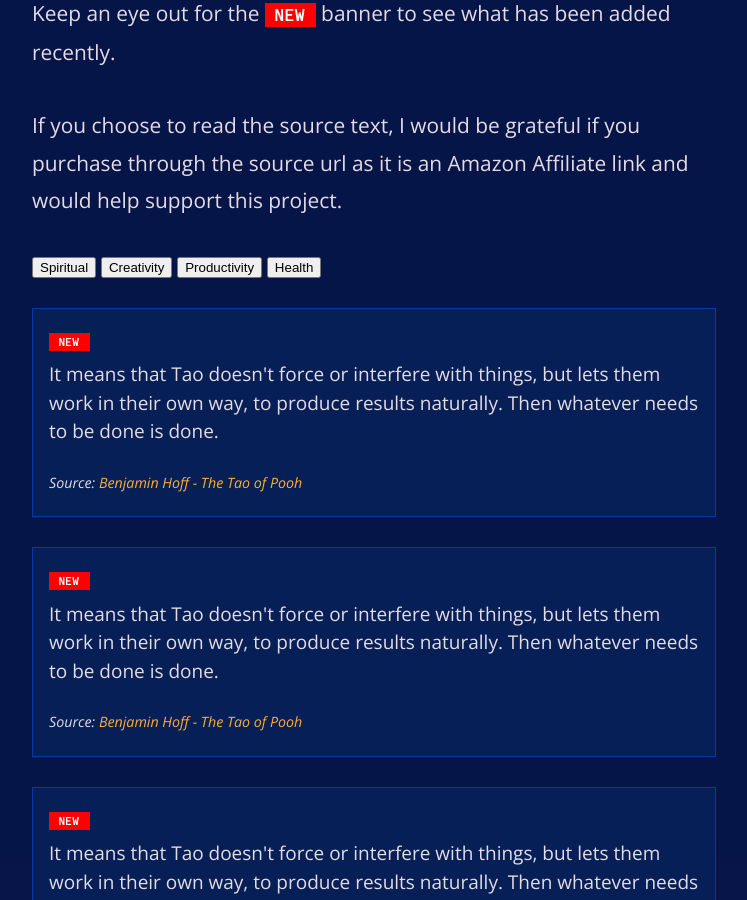
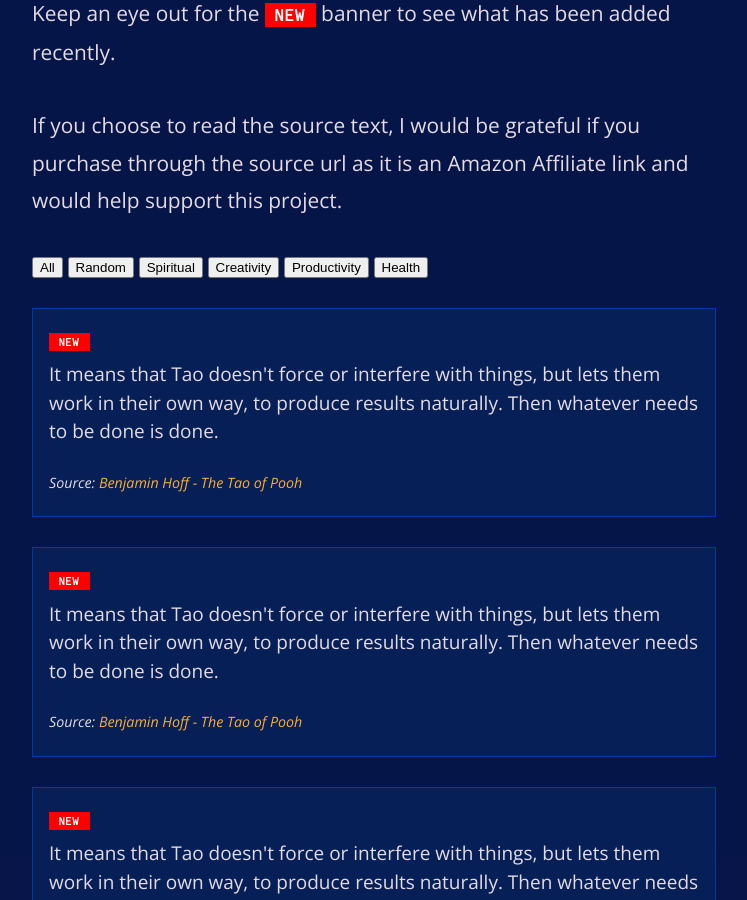
Before and after one commit to HenrikSimen/doing-non-doing, a Jekyll site: the page built from insights.html, in a window 1280 px wide and 900 px high, scrolled down 464 px. Shown: the whole window, without its empty margins (266-1013 px from the left). Built offline with Jekyll 4.4.1, drawn with Linux system fonts in a browser that asks for light colours.

Commit message:
insight page

```diff
--- a/_includes/footer.html
+++ b/_includes/footer.html
@@ -10,6 +10,5 @@
 <footer>
   {% include nav.html %}
 </footer>
+<script src="https://cdnjs.cloudflare.com/ajax/libs/mixitup/3.3.1/mixitup.min.js"></script>
 <script src="{{site.baseurl}}/assets/js/app.js"></script>
-<script src="https://ajax.googleapis.com/ajax/libs/jquery/3.3.1/jquery.min.js"></script>
-<script src="https://cdnjs.cloudflare.com/ajax/libs/mixitup/3.3.1/mixitup.min.js"></script>
--- a/insights.html
+++ b/insights.html
@@ -11,13 +11,14 @@ changefreq: weekly
 <p>If you choose to read the source text, I would be grateful if you purchase through the source url as it is an Amazon Affiliate link and would help support this project.</p>
 
 <div class="controls">
+  <button type="button" data-filter="all">All</button>
+  <button type="button" data-sort="random">Random</button>
   <button type="button" data-filter=".spiritual">Spiritual</button>
   <button type="button" data-filter=".creativity">Creativity</button>
   <button type="button" data-filter=".productivity">Productivity</button>
   <button type="button" data-filter=".health">Health</button>
 </div>
 
-<div class="container">
 <ul class="container resources">
   {% for insight in site.data.insights  %}
   <li class="mix {{insight.category}} card ">
@@ -28,4 +29,3 @@ changefreq: weekly
   </li>
   {% endfor %}
 </ul>
-</div>
```
Lines whose indentation alone changed are shown as unchanged.
